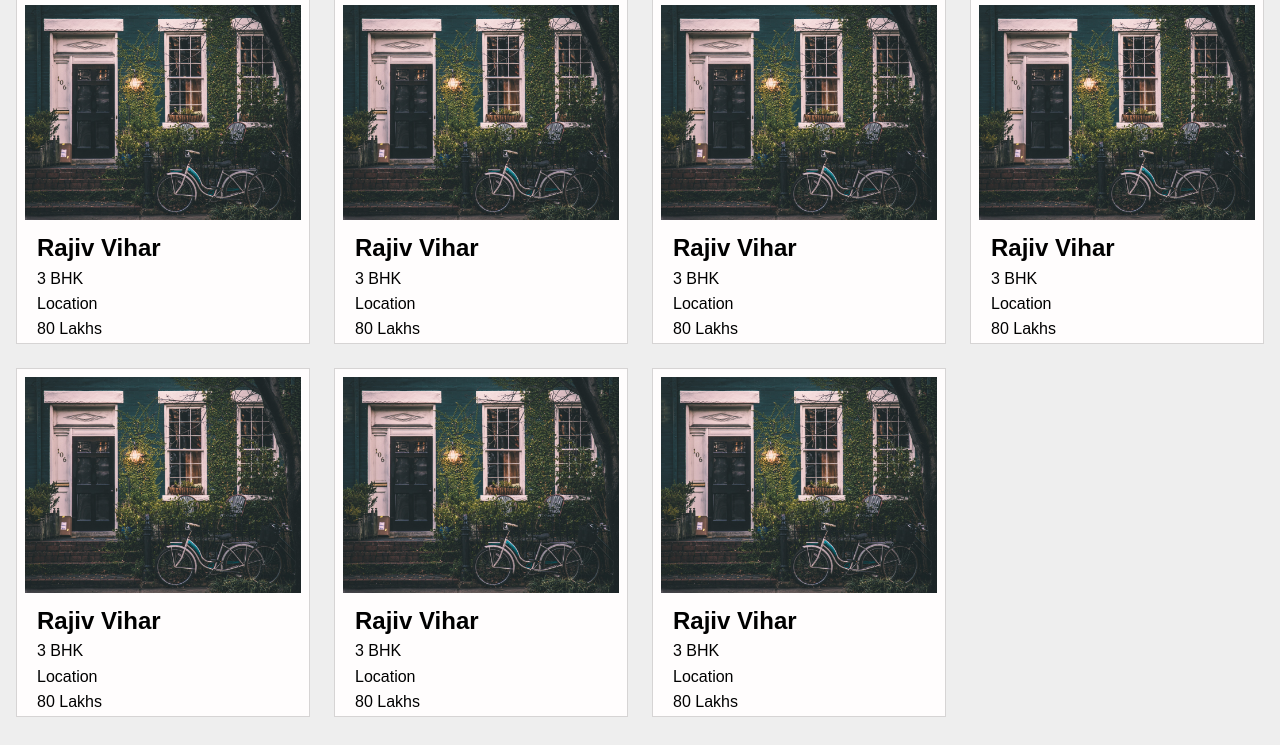
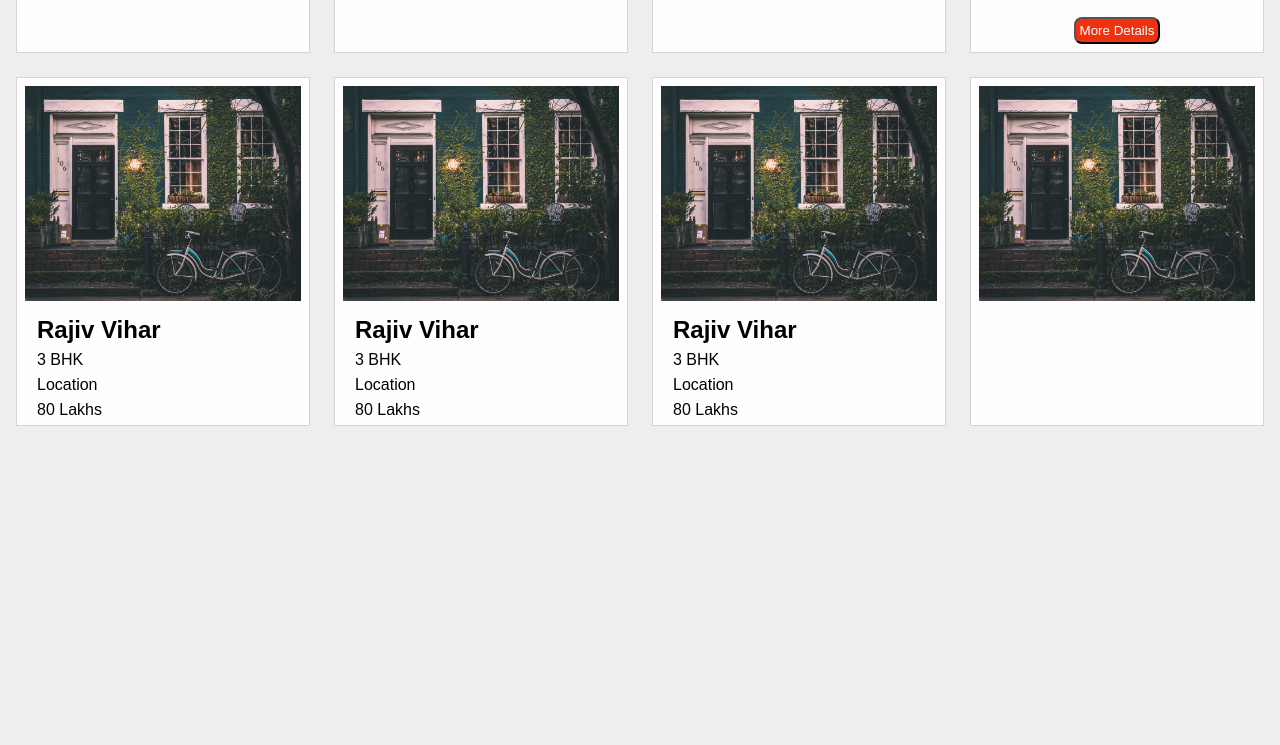
Before and after one commit to ajaysaini99/Star-Home, a plain HTML site: page index.html in a window 1280 px wide. Shown: the part 1103-1848 px from the top of the page. After the commit the page ends 1557 px from the top, so only its background shows below. Drawn offline with Linux system fonts and the light colour scheme.

Commit message:
Update index.html

```diff
--- a/index.html
+++ b/index.html
@@ -7,7 +7,7 @@
     <link rel="stylesheet" href="style.css">
     <link rel="preconnect" href="https://fonts.gstatic.com">
     <link rel="preconnect" href="https://fonts.gstatic.com">
-
+    <link rel="preconnect" href="https://fonts.gstatic.com">
 
 </head>
 <body>
@@ -23,7 +23,10 @@
                         <a class="current" href="#">Home</a>
                     </li>
                     <li>
-                        <a href="#mycontainer" >Just Sold</a>
+                        <a href="#our-projects">Buy</a>
+                    </li>
+                    <li>
+                        <a href="#mycontainer" >Sold</a>
                     </li>
                     <li>
                         <a href="">Contact</a>
@@ -38,9 +41,17 @@
         <p id="tag-line">accomplishing Dreams</p>
         <!-- <p style="font-size: 50px; color: brown;">hello</p> -->
     </div>
-
+    <div id="our-projects" >
+        <br>
+    </div>
+    <div class="our_projects" >
+        <p>Current Projects</p>
+    </div>
+    <div >
+        <br>
+    </div>
     <div class="content-boxes" id="content-box">
-        <section>
+        <section id="section-1" onmouseover="keep_changing(['img1.jpg', 'img2.jpg', 'img3.jpg', 'img4.jpg'])" onmouseout="stop_chaning()">
 
             <div>
                 <img class="section-image" src="img2.jpg" alt="" >
@@ -174,63 +185,12 @@
             <div>
                 <img class="section-image" src="img4.jpg" alt="" >
             </div>
-            <div class="section-description">
-                <h2 class="section-writing">Rajiv Vihar</h2>
-                <p class="section-writing">3 BHK</p>
-                <p class="section-writing">Location</p>
-                <p class="section-writing">80 Lakhs</p>
-                <!-- <img src="img2.jpg" alt="" style="width: 400px;"> -->
-            </div>
-        </section>
-        <section>
-            <div>
-                <img class="section-image" src="img4.jpg" alt="" >
-            </div>
-            <div class="section-description">
-                <h2 class="section-writing">Rajiv Vihar</h2>
-                <p class="section-writing">3 BHK</p>
-                <p class="section-writing">Location</p>
-                <p class="section-writing">80 Lakhs</p>
-                <!-- <img src="img2.jpg" alt="" style="width: 400px;"> -->
-            </div>
-        </section>
-        <section>
-            <div>
-                <img class="section-image" src="img4.jpg" alt="" >
-            </div>
-            <div class="section-description">
-                <h2 class="section-writing">Rajiv Vihar</h2>
-                <p class="section-writing">3 BHK</p>
-                <p class="section-writing">Location</p>
-                <p class="section-writing">80 Lakhs</p>
-                <!-- <img src="img2.jpg" alt="" style="width: 400px;"> -->
-            </div>
-        </section>
-        <section>
-            <div>
-                <img class="section-image" src="img4.jpg" alt="" >
-            </div>
-            <div class="section-description">
-                <h2 class="section-writing">Rajiv Vihar</h2>
-                <p class="section-writing">3 BHK</p>
-                <p class="section-writing">Location</p>
-                <p class="section-writing">80 Lakhs</p>
-                <!-- <img src="img2.jpg" alt="" style="width: 400px;"> -->
-            </div>
-        </section>
-    </div>
 
     <div id="Just Sold">
 
     </div>
     <script>
-        function changeBg(){
 
-            var bg = document.getElementById('welcomeId');
-            bg.style.backgroundImage = "url('img1.jpg')";
-
-        }
-        changeBg();
     </script>
     <script src="javascript.js"></script>
 </body>
```
